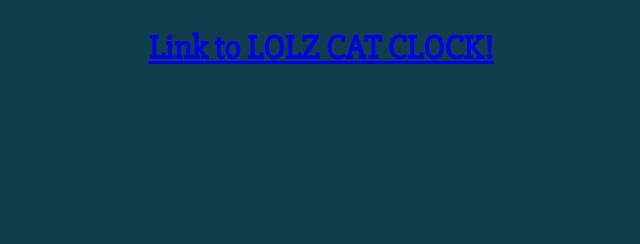
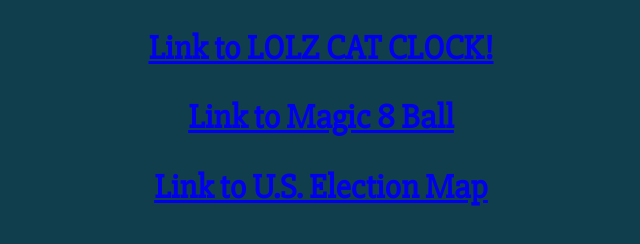
Before and after one commit to JessicaBaros/milestone-portfolio, a plain HTML site: page extra-portfolio/index.html in a window 1280 px wide. Shown: the whole page, without its empty margins (319-959 px from the left). Drawn offline with Linux system fonts and the light colour scheme.

Commit message:
added links to javascript projects

```diff
--- a/extra-portfolio/index.html
+++ b/extra-portfolio/index.html
@@ -12,6 +12,9 @@
     <body>
       <div class="full-width" id="javascript">
         <h2><a href="https://jessicabaros.github.io/lolzcat-clock/" target="_blank">Link to LOLZ CAT CLOCK!</a></h2>
+        <h2><a href="https://jessicabaros.github.io/magic8ball/" target="_blank">Link to Magic 8 Ball</a></h2>
+        <h2><a href="https://jessicabaros.github.io/election-map/"target="_blank">Link to U.S. Election Map</a></h2>
+
       </div>
     </body>
 </html>
```
